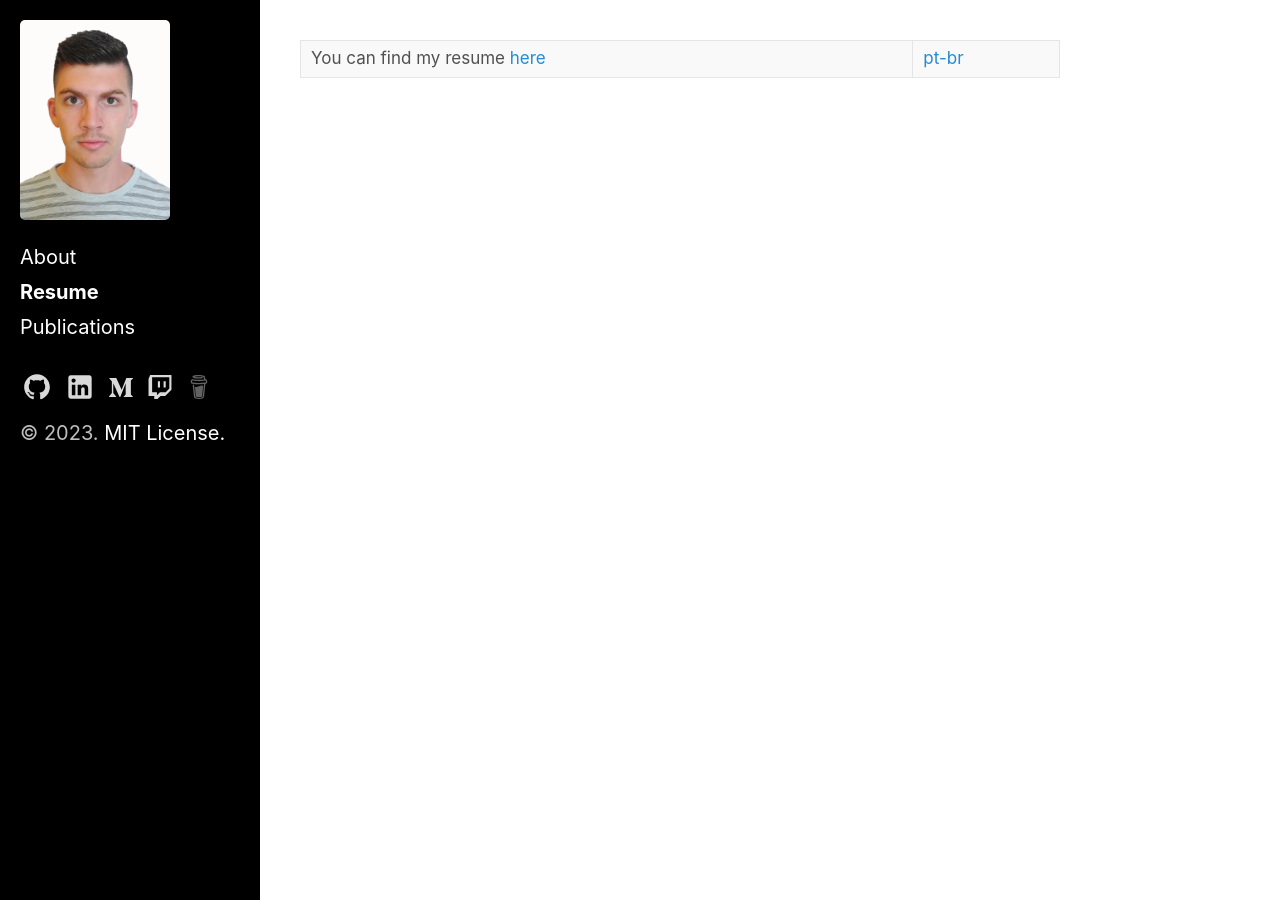
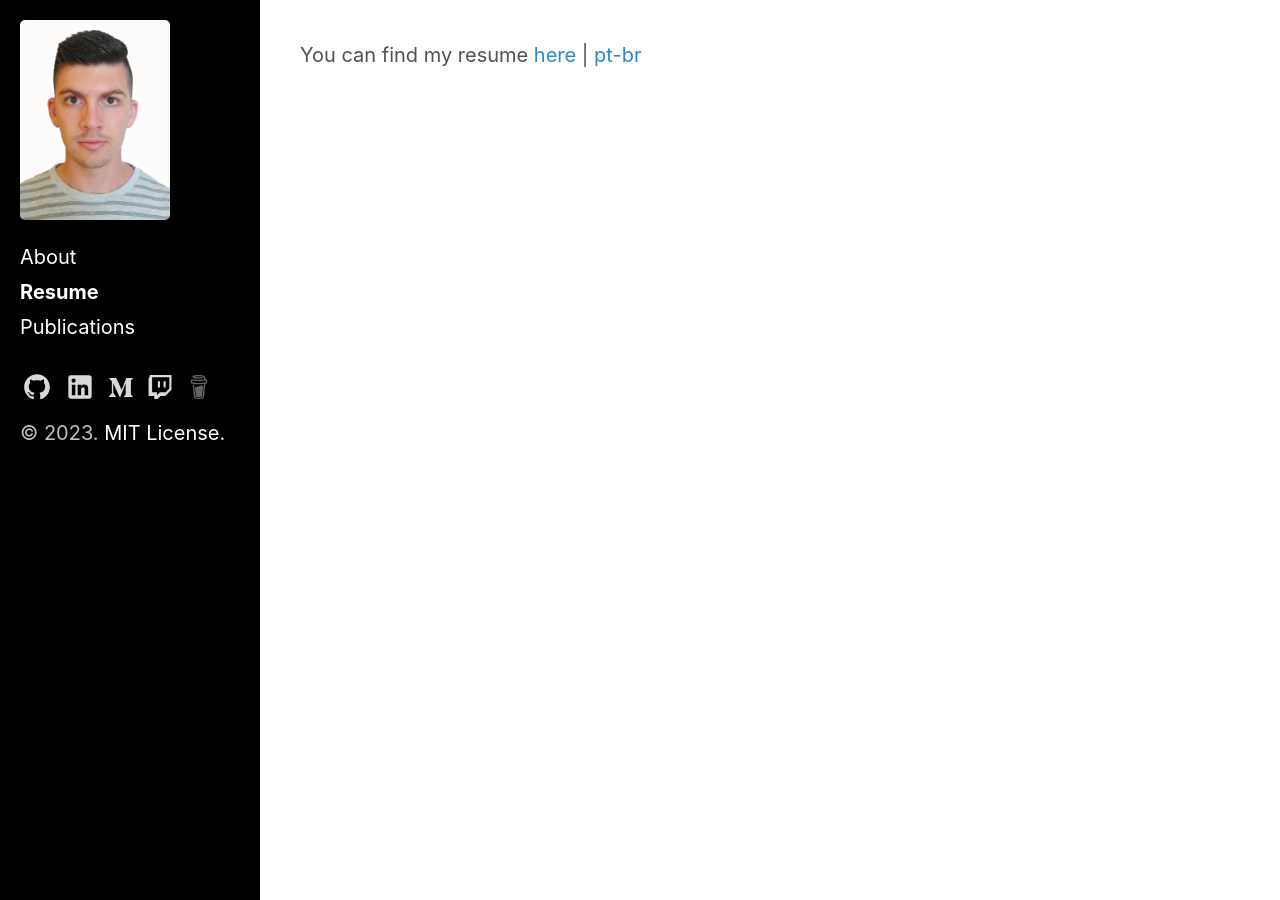
Before and after one commit to paulosell/paulosell.github.io, a Jekyll site: the page built from resume.md, in a window 1280 px wide. Built offline with Jekyll 4.4.1, drawn with Linux system fonts in a browser that asks for light colours.

```diff
--- a/resume.md
+++ b/resume.md
@@ -5,4 +5,4 @@ sidebar_link: true
 ---
 
 
-You can find my resume [here](resume-en-may-2023.pdf) | [pt-br](resume-pt-may-2023.pdf)
+You can find my resume [here](resume-en-may-2023.pdf) \| [pt-br](resume-pt-may-2023.pdf)
```
